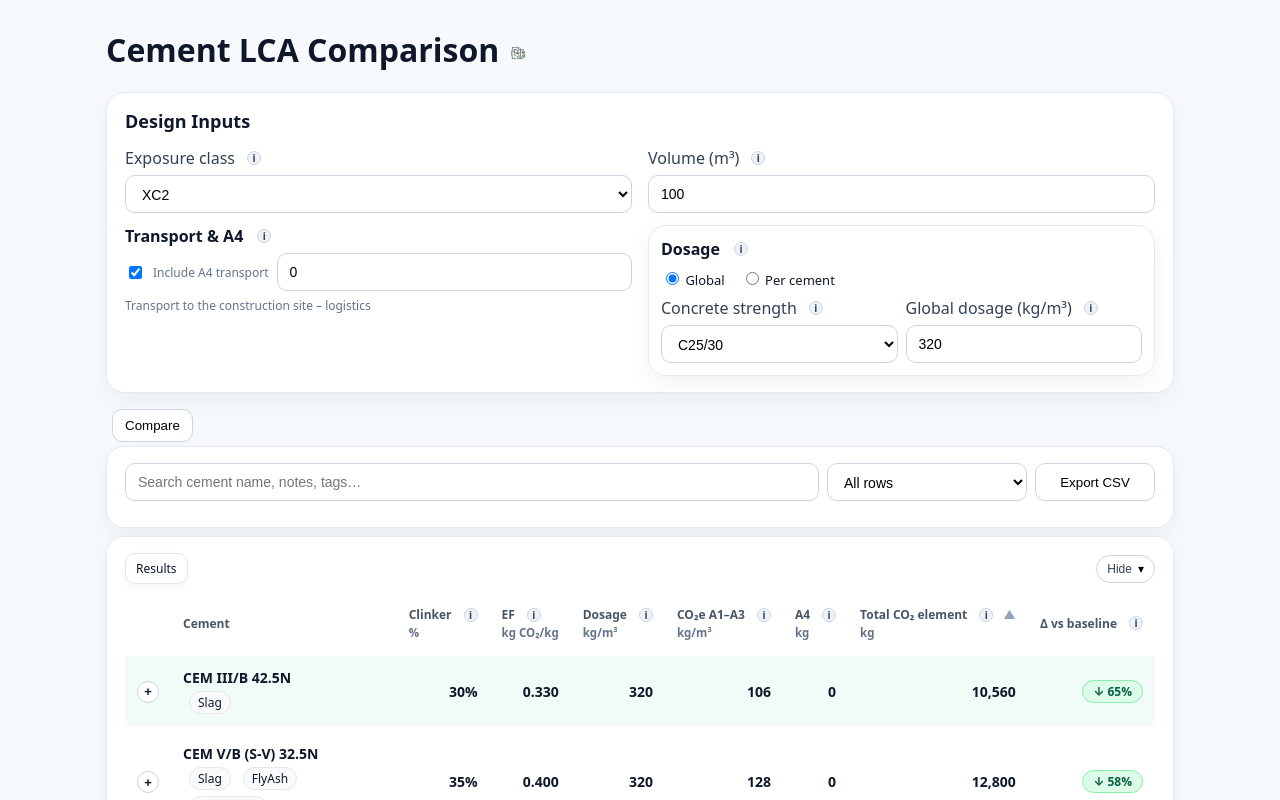
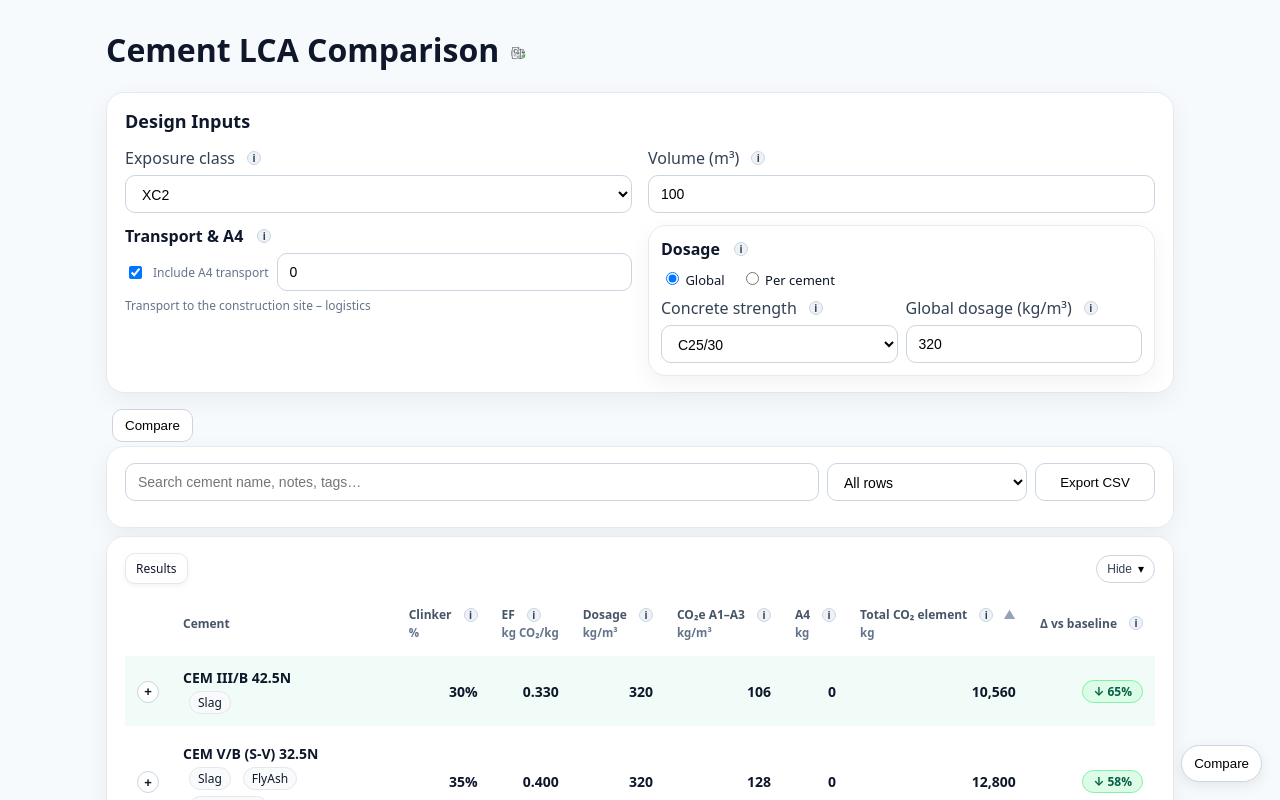
Before and after one commit to MarioSorgente/cement-lca, a Next.js app: page / in a window 1280 px wide. Shown: the top 800 px of the page. Built offline with nearby package versions, Linux system fonts and the light colour scheme.

Commit message:
Update CompareFab.tsx

```diff
--- a/components/CompareFab.tsx
+++ b/components/CompareFab.tsx
@@ -1,4 +1,3 @@
-// components/CompareFab.tsx
 import React from 'react'
 
 type Item = { id: string; label: string }
@@ -9,15 +8,22 @@ type Props = {
   onClear?: () => void
 }
 
-export default function CompareFab({ items, onOpen, onClear }: Props) {
-  if (!items || items.length === 0) return null
+export default function CompareFab({ items = [], onOpen, onClear }: Props) {
+  const count = items?.length ?? 0
+
   return (
     <div className="cmp-fab">
-      <button className="cmp-fab-btn" onClick={onOpen} aria-label="Open comparison">
-        <span className="cmp-fab-dot">{items.length}</span>
+      <button
+        className="cmp-fab-btn"
+        onClick={onOpen}
+        aria-label="Open comparison"
+        // always enabled so users can add from the panel
+      >
+        {count > 0 && <span className="cmp-fab-dot">{count}</span>}
         Compare
       </button>
-      {onClear && (
+
+      {count > 0 && onClear && (
         <button className="cmp-fab-clear" onClick={onClear} aria-label="Clear comparison">
           Clear
         </button>
```
